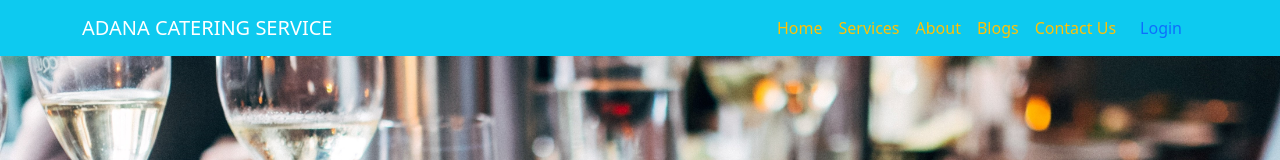
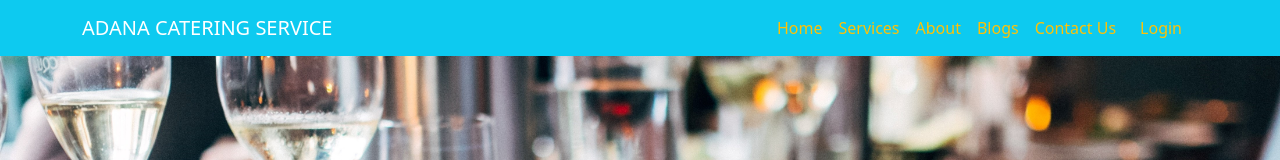
Before and after one commit to Redoyan2/ADANA-CATERING-SERVICE, a React (Create React App) app: page / in a window 1280 px wide. Shown: the top 160 px of the page. Built offline with nearby package versions, Linux system fonts and the light colour scheme; no server answers.

Commit message:
complete

```diff
--- a/src/Pages/Shared/Header/Header.js
+++ b/src/Pages/Shared/Header/Header.js
@@ -32,9 +32,9 @@ const Header = () => {
                         </Nav>
                         {
                                 user ?
-                                    <button className='btn btn-link text-white text-decoration-none' onClick={handleSignOut}>sign out</button>
+                                    <button className='btn btn-link text-warning text-decoration-none' onClick={handleSignOut}>sign out</button>
                                 :
-                                <Nav.Link as={Link} to="login">
+                                <Nav.Link as={Link} to="login" className='text-warning'>
                                 Login
                             </Nav.Link>}
                     </Container>
```
